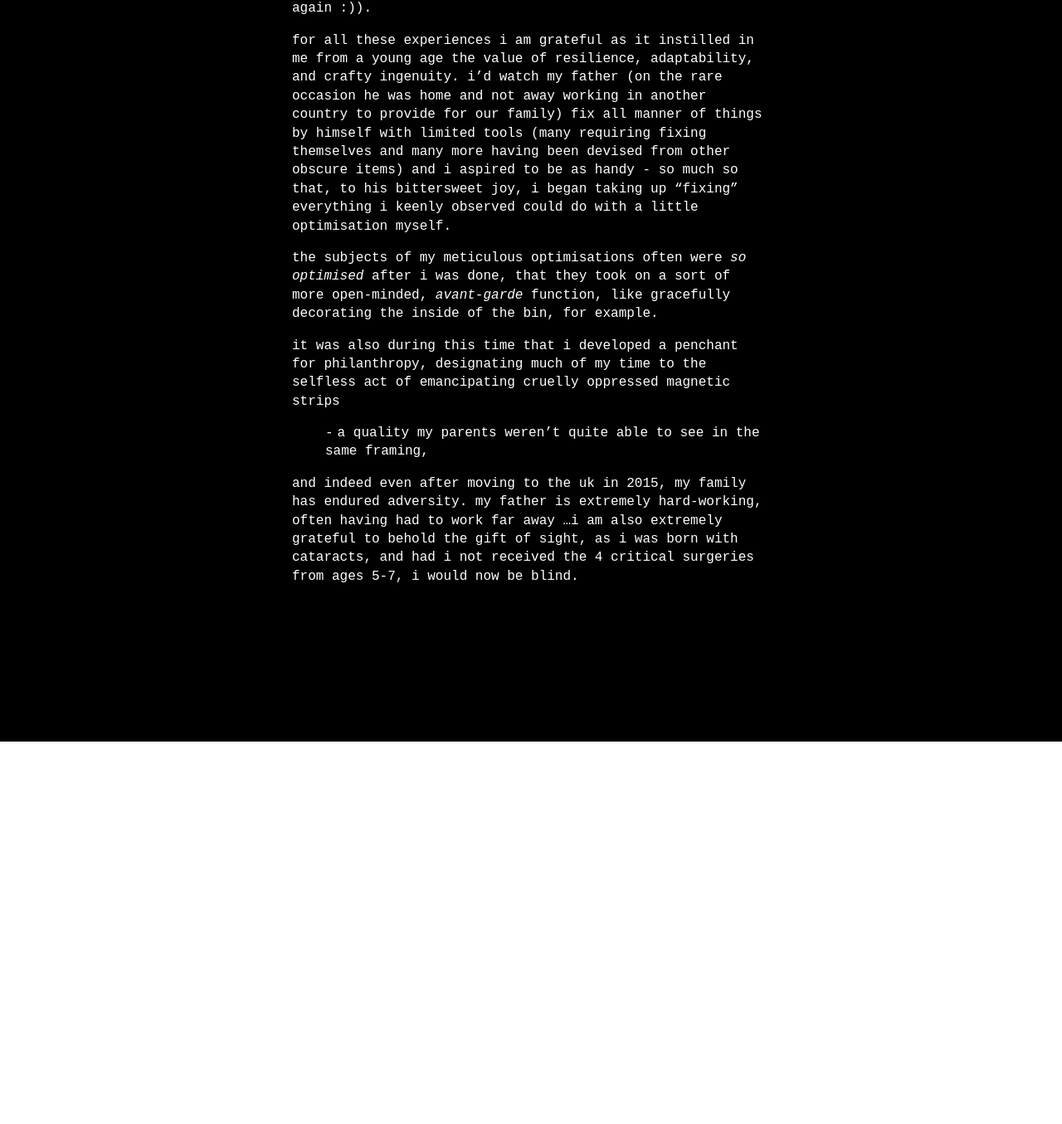
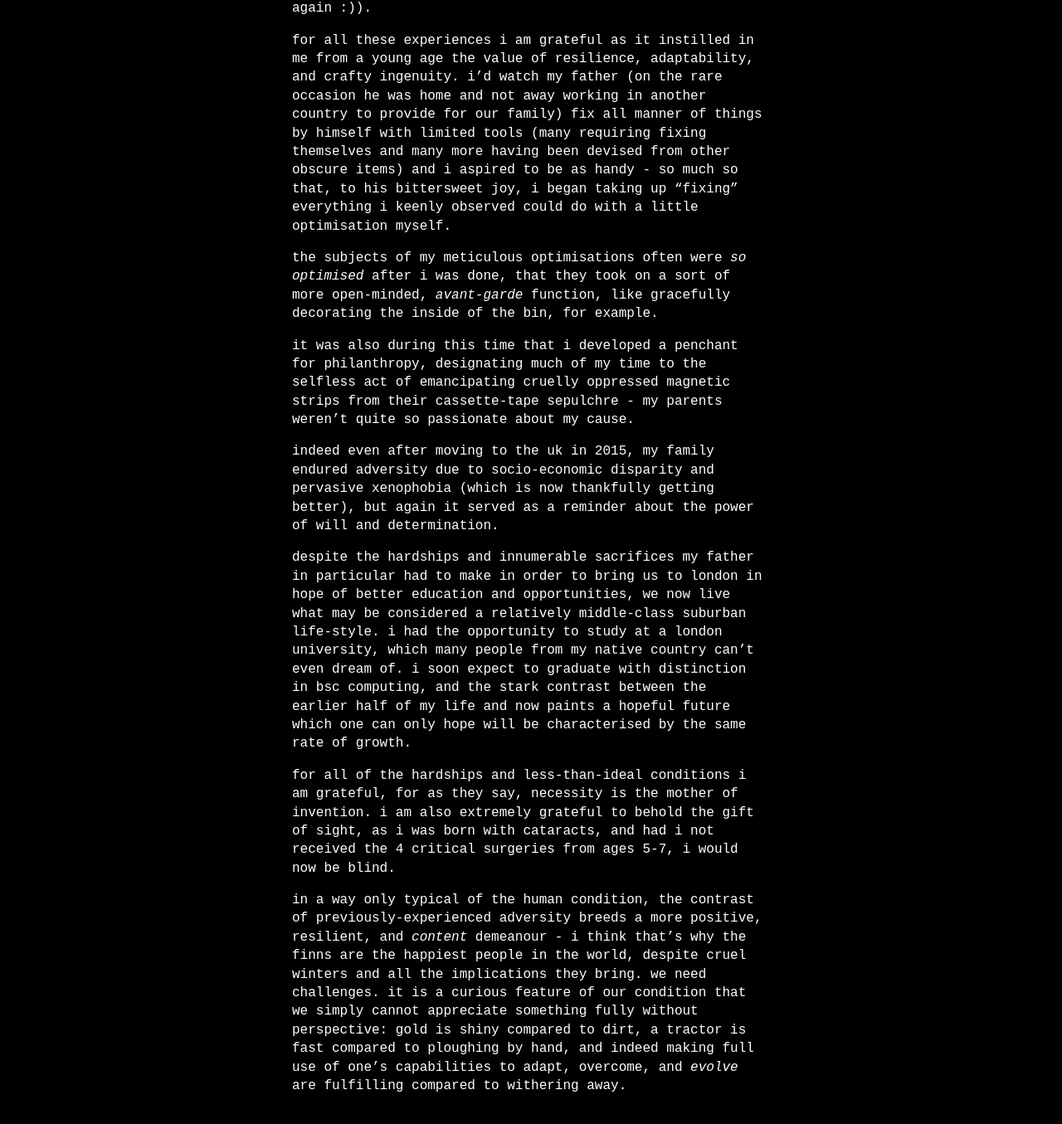
Before and after one commit to DavidDragan1/_blog, a Jekyll site: the page built from _posts/2025-03-12-Adversity.md, in a window 1280 px wide and 1400 px high, scrolled down 506 px. Shown: the top 1355 px of the window at 83% size. Built offline with Jekyll 4.4.1, drawn with Linux system fonts in a browser that asks for light colours; some web fonts are replaced.

Commit message:
vault backup: 2025-03-12 22:10:20
Affected files:
_posts/2025-03-12-Adversity.md

```diff
--- a/_posts/2025-03-12-Adversity.md
+++ b/_posts/2025-03-12-Adversity.md
@@ -11,8 +11,12 @@ For all these experiences I am grateful as it instilled in me from a young age t
 
 The subjects of my meticulous optimisations often were *so optimised* after I was done, that they took on a sort of more open-minded, *avant-garde* function, like gracefully decorating the inside of the bin, for example.
 
-It was also during this time that I developed a penchant for philanthropy, designating much of my time to the selfless act of emancipating cruelly oppressed magnetic strips
-- a quality my parents weren't quite able to see in the same framing,
+It was also during this time that I developed a penchant for philanthropy, designating much of my time to the selfless act of emancipating cruelly oppressed magnetic strips from their cassette-tape sepulchre - my parents weren't quite so passionate about my cause.
 
- and indeed even after moving to the UK in 2015, my family has endured adversity. My father is extremely hard-working, often having had to work far away
-...I am also extremely grateful to behold the gift of sight, as I was born with cataracts, and had I not received the 4 critical surgeries from ages 5-7, I would now be blind.
+Indeed even after moving to the UK in 2015, my family endured adversity due to socio-economic disparity and pervasive xenophobia (which is now thankfully getting better), but again it served as a reminder about the power of will and determination.
+
+Despite the hardships and innumerable sacrifices my father in particular had to make in order to bring us to London in hope of better education and opportunities, we now live what may be considered a relatively middle-class suburban life-style. I had the opportunity to study at a London University, which many people from my native country can't even dream of. I soon expect to graduate with distinction in BsC Computing, and the stark contrast between the earlier half of my life and now paints a hopeful future which one can only hope will be characterised by the same rate of growth.
+
+For all of the hardships and less-than-ideal conditions I am grateful, for as they say, necessity is the mother of invention. I am also extremely grateful to behold the gift of sight, as I was born with cataracts, and had I not received the 4 critical surgeries from ages 5-7, I would now be blind.
+
+In a way only typical of the human condition, the contrast of previously-experienced adversity breeds a more positive, resilient, and *content* demeanour - I think that's why the Finns are the happiest people in the world, despite cruel winters and all the implications they bring. We need challenges. It is a curious feature of our condition that we simply cannot appreciate something fully without perspective: gold is shiny compared to dirt, a tractor is fast compared to ploughing by hand, and indeed making full use of one's capabilities to adapt, overcome, and *evolve* are fulfilling compared to withering away.
```
